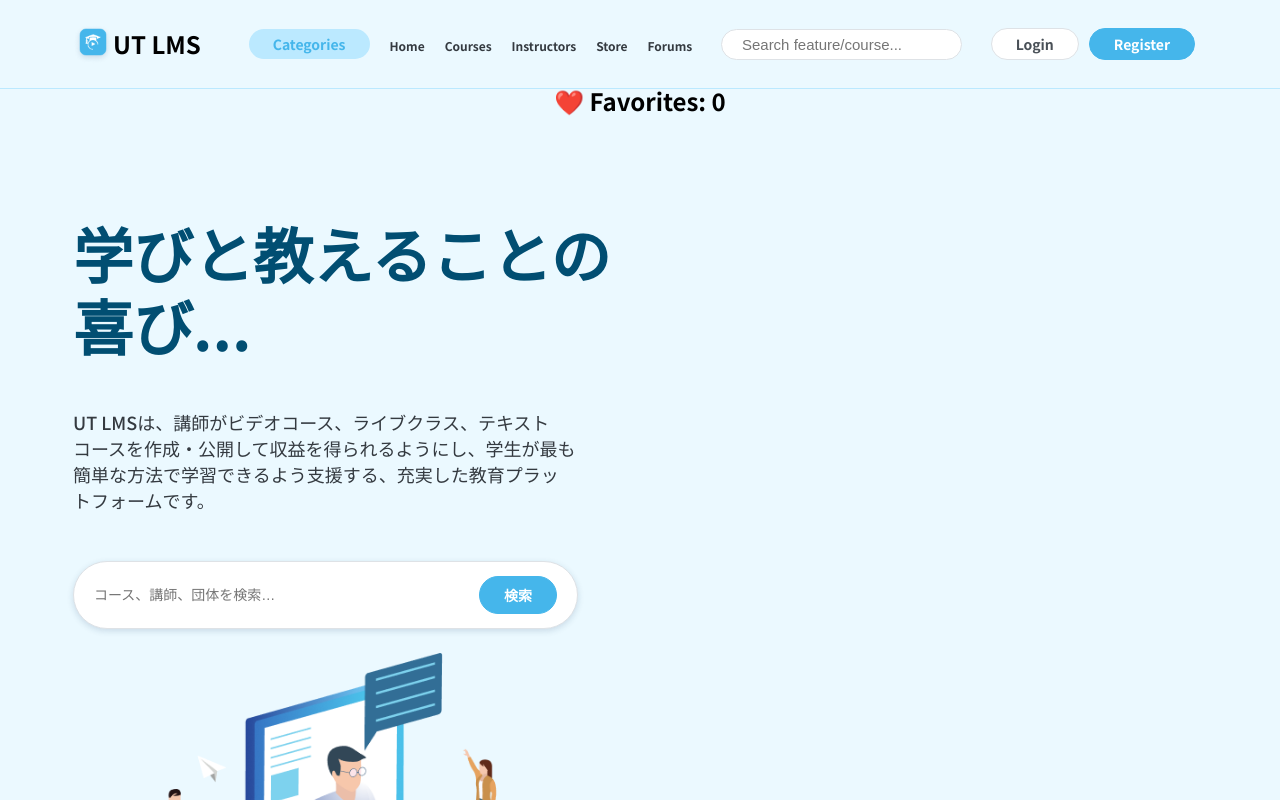
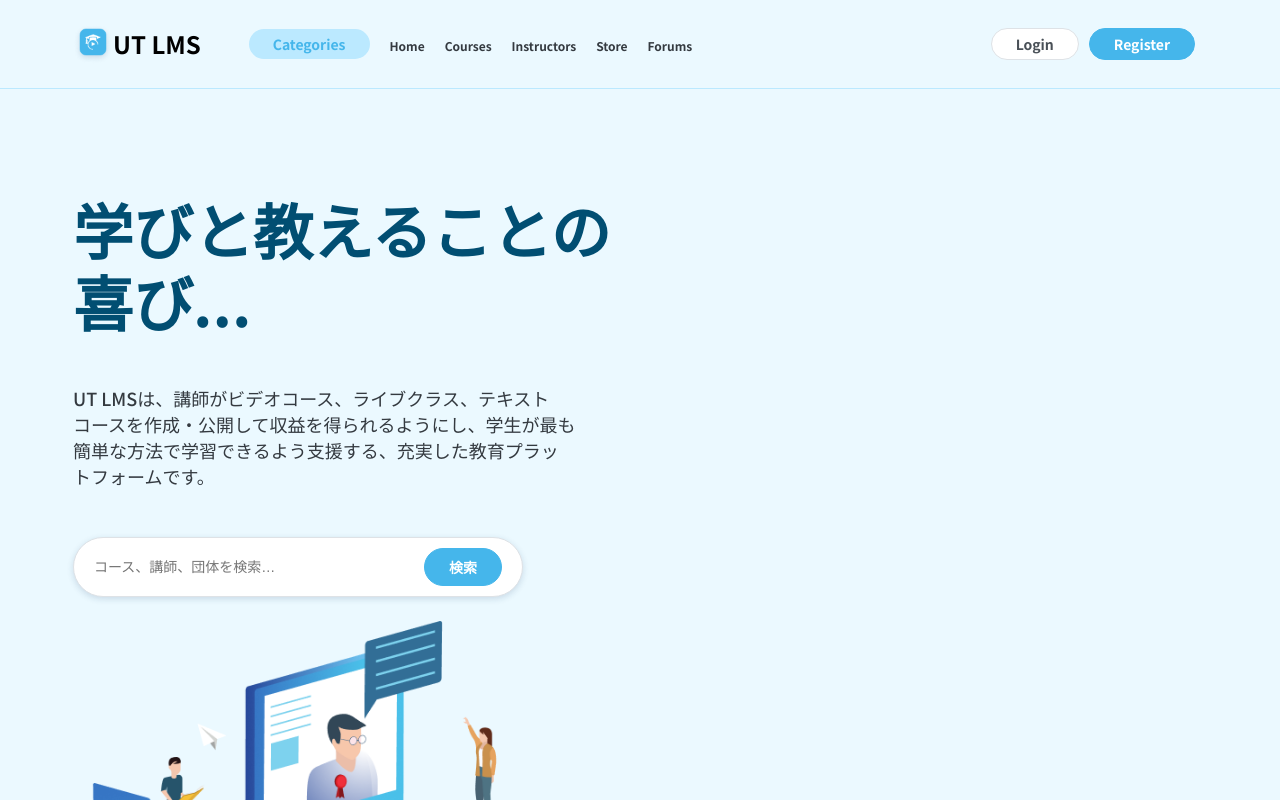
Before and after one commit to hieu2874/UI--LMS, a React (Create React App) app: page / in a window 1280 px wide. Shown: the top 800 px of the page. Built offline with nearby package versions, Linux system fonts and the light colour scheme.

Commit message:
[#10916] - Implement - Ngày 6 — Routing - Hoàn thành: Routing cơ bản giữa Home → Chi tiết khóa học

```diff
--- a/package.json
+++ b/package.json
@@ -12,6 +12,7 @@
     "@testing-library/user-event": "^13.5.0",
     "react": "^19.1.1",
     "react-dom": "^19.1.1",
+    "react-router-dom": "^7.9.3",
     "react-scripts": "5.0.1",
     "swiper": "^12.0.1",
     "web-vitals": "^2.1.4"
--- a/src/App.js
+++ b/src/App.js
@@ -1,11 +1,23 @@
+import { BrowserRouter as Router, Routes, Route } from 'react-router-dom';
 import logo from './logo.svg';
 import './App.scss';
 import Layout from './components/layout';
+import CoursePage from './components/CoursePage';
+import CourseDetail from './components/CourseDetail';
+import NotFound from './components/NotFound';
+
 
 
 function App() {
   return (
-    <Layout />
+   <Router>
+      <Routes>
+        <Route path="/" element={<Layout />} />
+        <Route path="/courses" element={<CoursePage />} />
+        <Route path="/courses/:id" element={<CourseDetail />} />
+        <Route path="*" element={<NotFound />} />
+      </Routes>
+    </Router>
   );
 }
 
--- a/src/components/CourseCard.jsx
+++ b/src/components/CourseCard.jsx
@@ -20,7 +20,7 @@ function CourseCard({ id, title, description, author, image, date, time, onClick
             <span className="date">{date}</span>
           </div>
         </div>
-        {/* Nút like có stopPropagation để không mở modal khi ấn :3 */}
+        {/* NĂºt like cĂ³ stopPropagation Ä‘á»ƒ khĂ´ng má»Ÿ modal khi áº¥n :3 */}
        <button
           onClick={(e) => {e.stopPropagation(); toggleFavorite();}}
           className={isFavorite ? "liked" : ""}
--- /dev/null
+++ b/src/components/CourseDetail.jsx
@@ -0,0 +1,25 @@
+// // CourseDetail.jsx
+// import { useParams } from "react-router-dom";
+// import { courses } from "../data/courses";
+
+// function CourseDetail() {
+//   const { id } = useParams();
+//   const course = courses.find((c) => String(c.id) === id);
+
+//   if (!course) {
+//     return <h2>Không tìm thấy khóa học</h2>;
+//   }
+
+//   return (
+//     <div className="course-detail">
+//       <h2>{course.title}</h2>
+//       <p><strong>Tác giả:</strong> {course.author}</p>
+//       <p>{course.description}</p>
+//       <p><strong>Ngày:</strong> {course.date}</p>
+//       <p><strong>Thời gian:</strong> {course.time}</p>
+//       <img src={course.image} alt={course.title} />
+//     </div>
+//   );
+// }
+
+// export default CourseDetail;
--- /dev/null
+++ b/src/components/CoursePage.jsx
@@ -0,0 +1,13 @@
+
+import Course from "./course";
+
+function CoursePage() {
+  return (
+    <div>
+      <h2 style={{ textAlign: "center" }}>Danh sách khóa học</h2>
+      <Course />
+    </div>
+  );
+}
+
+export default CoursePage;
--- a/src/components/Modal.jsx
+++ b/src/components/Modal.jsx
@@ -1,6 +1,6 @@
   import React, { useEffect, useRef } from "react";
-  const Modal = ({ isVisible, onClose, course }) => {
-    const modalRef = useRef(null); //tham chiếu đến nội dung modal để xử lí click outside
+  const Modal = ({ isVisible, onClose, course, favoritesCount }) => {
+    const modalRef = useRef(null);
     const handleClickOutside = (Event) => {
       if (!modalRef.current) return;
 
@@ -8,7 +8,7 @@
         onClose();
       }
     };
-    useEffect(() => {      // gắn sự kiện lắng nge hay con đc gọi là click của người dùng
+    useEffect(() => {
       if (isVisible) {
         document.addEventListener("mousedown", handleClickOutside);
       }
@@ -32,6 +32,9 @@
             <p><strong>Date:</strong> {course.date}</p>
             <p><strong>Time:</strong> {course.time}</p>
           </div>
+          <div style={{ marginTop: "10px", fontWeight: "bold" }}>
+          ❤️ Tổng số lượt thích: {favoritesCount}
+        </div>
         </div>
       </div>
     )
--- /dev/null
+++ b/src/components/NotFound.jsx
@@ -0,0 +1,6 @@
+// NotFound.jsx
+function NotFound() {
+  return <h2>404 - Trang không tồn tại</h2>;
+}
+
+export default NotFound;
--- a/src/components/banner.jsx
+++ b/src/components/banner.jsx
@@ -1,4 +1,4 @@
-function Banner() {
+function Banner({query, setQuery}) {
   return (
     <section className="banner">
       <div className="banner-info">
@@ -9,8 +9,14 @@ function Banner() {
           UT LMSは、講師がビデオコース、ライブクラス、テキスト<br />コースを作成・公開して収益を得られるようにし、学生が最も <br />簡単な方法で学習できるよう支援する、充実した教育プラッ <br />トフォームです。
         </p>
         <div className="banner-search">
-          <input type="text" className="banner-input" placeholder="コース、講師、団体を検索…" />
-          <button className="button button--primary">検索</button>
+          <input
+          type="text"
+          className="banner-input"
+          placeholder="コース、講師、団体を検索…"
+          value={query}
+          onChange={(e) => setQuery(e.target.value)}
+           />
+          <button className="button button--primary ">検索</button>
         </div>
       </div>
       <div className="banner-image">
--- a/src/components/course.jsx
+++ b/src/components/course.jsx
@@ -5,12 +5,21 @@ import "swiper/css/pagination";
 import CourseCard from "./CourseCard";
 import { courses } from "../data/courses";
 
-function Course({ query, onSelectCourse, favorites, toggleFavorite }) {
-  const filteredCourses = courses.filter((course) =>
-    course.title.toLowerCase().includes(query.toLowerCase()) ||
-    course.description.toLowerCase().includes(query.toLowerCase()) ||
-    course.author.toLowerCase().includes(query.toLowerCase())
-  );
+function Course({ query = "", onSelectCourse, favorites = {}, toggleFavorite = () => {} }) {
+  // luôn đảm bảo query là string
+  const search = String(query).toLowerCase();
+
+  const filteredCourses = courses.filter((course) => {
+    const title = String(course?.title || "").toLowerCase();
+    const description = String(course?.description || "").toLowerCase();
+    const author = String(course?.author || "").toLowerCase();
+
+    return (
+      title.includes(search) ||
+      description.includes(search) ||
+      author.includes(search)
+    );
+  });
 
   return (
     <section className="course">
@@ -24,15 +33,16 @@ function Course({ query, onSelectCourse, favorites, toggleFavorite }) {
           {filteredCourses.length > 0 ? (
             filteredCourses.map((course) => (
               <SwiperSlide key={course.id}>
-                <CourseCard {...course} onClick={() =>
-                onSelectCourse(course)}
-                isFavorite={favorites [`course-${course.id}`] || false}
-                toggleFavorite = {() => toggleFavorite(course.id, "course")}
+                <CourseCard
+                  {...course}
+                  onClick={() => onSelectCourse?.(course)}
+                  isFavorite={favorites[`course-${course.id}`] || false}
+                  toggleFavorite={() => toggleFavorite(course.id, "course")}
                 />
               </SwiperSlide>
             ))
           ) : (
-            <p>khong tim thay khoa hoc  </p>
+            <p>Không tìm thấy khóa học</p>
           )}
         </Swiper>
       </div>
--- a/src/components/header.jsx
+++ b/src/components/header.jsx
@@ -1,22 +1,19 @@
+import { Link } from "react-router-dom";
 import { useState } from "react";
 import { features } from "../data/features";
 import { courses } from "../data/courses";
-function Header({ query, setQuery }) {
+
+function Header() {
   const [isOpen, setIsOpen] = useState(false);
 
-  const filteredFeatures = features.filter((item) =>
-    item.subtitle.toLowerCase().includes(query.toLowerCase())
-  );
-  const filteredCourses = courses.filter((course) =>
-    course.author.toLowerCase().includes(query.toLowerCase())
-  );
   return (
     <header className="header">
       <div className="header-box">
         <div className="header-block">
-          <a href="/" className="header-logo">
+          {/* Logo → Link về Home */}
+          <Link to="/" className="header-logo">
             <img src="/image/Logo.png" alt="Logo" className="header-logo-image" />
-          </a>
+          </Link>
           <h1 className="header-name">
             <span>UT</span> <span>LMS</span>
           </h1>
@@ -25,45 +22,23 @@ function Header({ query, setQuery }) {
         <div className={`header-menu ${isOpen ? "is-open" : ""}`}>
           <a href="#" className="button button--categories">Categories</a>
           <ul className="header-menu-item">
-            <li className="menu-item-list"><a href="#" className="menu-link">Home</a></li>
-            <li className="menu-item-list"><a href="#" className="menu-link">Courses</a></li>
+            <li className="menu-item-list">
+              <Link to="/" className="menu-link">Home</Link>
+            </li>
+            <li className="menu-item-list">
+              <Link to="/courses" className="menu-link">Courses</Link>
+            </li>
             <li className="menu-item-list"><a href="#" className="menu-link">Instructors</a></li>
             <li className="menu-item-list"><a href="#" className="menu-link">Store</a></li>
             <li className="menu-item-list"><a href="#" className="menu-link">Forums</a></li>
           </ul>
         </div>
       </div>
-      <div className="header-search-box">
-        <input
-          type="text"
-          placeholder="Search feature/course..."
-          value={query}
-          onChange={(e) => setQuery(e.target.value)}
-        />
-        {query && (
-          <div className="search-dropdown">
-            {/* <h4>Features</h4> */}
-            <ul>
-              {filteredFeatures.map((f) => (
-                 <li key={f.id}>{f.subtitle}</li>
-              ))}
-              {/* {filteredFeatures.length === 0 && <li>No features found</li>} */}
-            </ul>
-            {/* <h4>Courses</h4> */}
-            <ul>
-              {filteredCourses.map((c) =>(
-                <li key={c.id}>{c.author}</li>
-              ))}
-              {/* {filteredCourses.length === 0 && <li>No courses found</li>} */}
-            </ul>
-          </div>
-        )
-      }
-      </div>
       <div className="header-auth">
         <a href="#" className="button button--ourline">Login</a>
         <a href="#" className="button button--primary">Register</a>
       </div>
+
       <div className="header-hamburger" onClick={() => setIsOpen(!isOpen)}>
         <span></span>
         <span></span>
--- a/src/components/layout.jsx
+++ b/src/components/layout.jsx
@@ -40,13 +40,13 @@ const favoritesCount = Object.values(favorites).filter(Boolean).length;
   return (
     <div className="App">
       <Header
-      query={query}
-      setQuery={setQuery}
       features = {features}
       courses = {courses}
       />
-      <h2 style={{textAlign: "center"}}> ❤️ Favorites: {favoritesCount}</h2>
-      <Banner />
+      <Banner
+       query={query}
+      setQuery={setQuery}
+      />
       <Feature
       query={query} />
       <Course
@@ -62,6 +62,7 @@ const favoritesCount = Object.values(favorites).filter(Boolean).length;
        isVisible={!!selectedCourse}
        onClose={() => setSelectedCourse(null)} // đóng modal
        course={selectedCourse}
+       favoritesCount = {favoritesCount}
        />
     </div>
   );
--- a/src/styles/_banner.scss
+++ b/src/styles/_banner.scss
@@ -48,8 +48,8 @@
   padding: 6px 8px;
   box-shadow: 0 2px 6px rgba(27, 60, 108, 0.16);
   border: 1px solid rgba(222, 226, 230, 1);
-  width: 505px;
-  height: 68px;
+  width: 450px;
+  height: 60px;
 }
 
 .banner-input {
@@ -58,8 +58,8 @@
   flex: 1;
   padding: 8px 12px;
   font-size: 14px;
-  border-radius: 30px;
-  font-weight: 500;
+  border-radius: 60px;
+  font-weight: 100;
 }
 
 @media screen and (max-width: 1024) {
```
Also changed, not shown: 1 other file (tests, documents, lock files or other folders).
